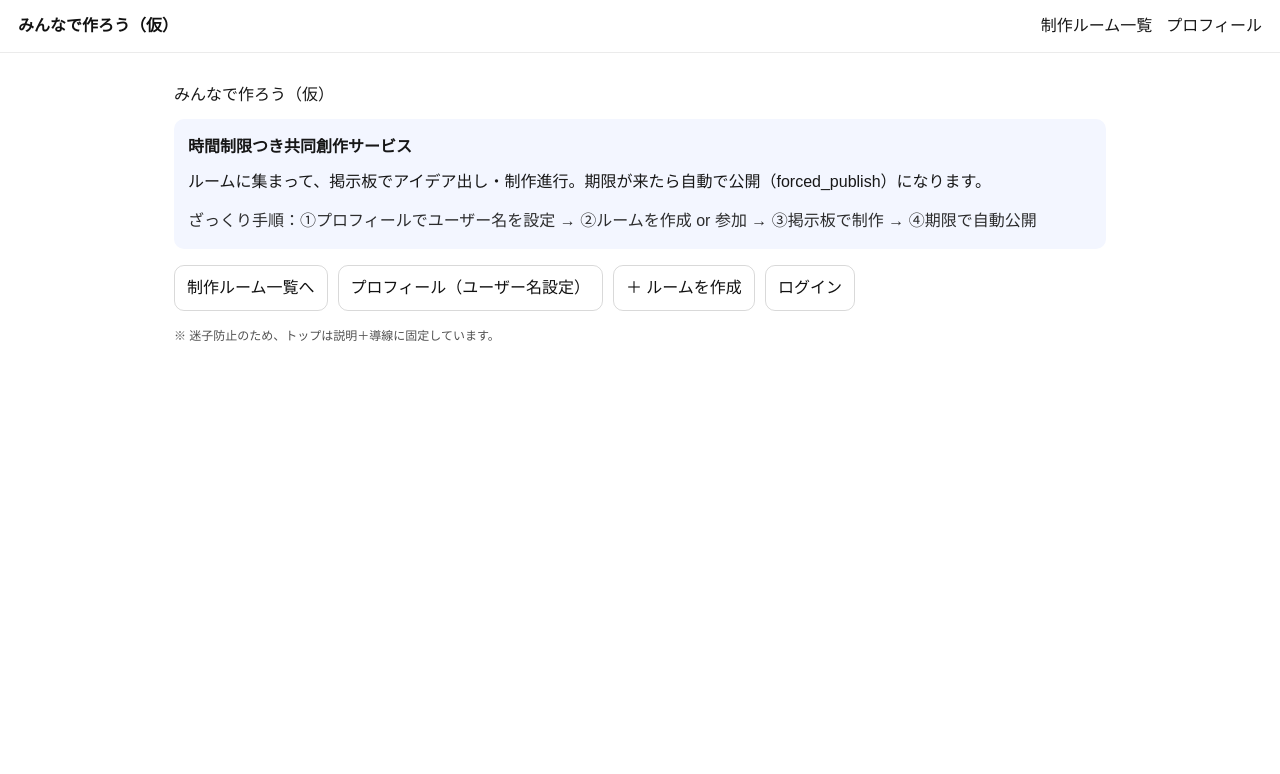
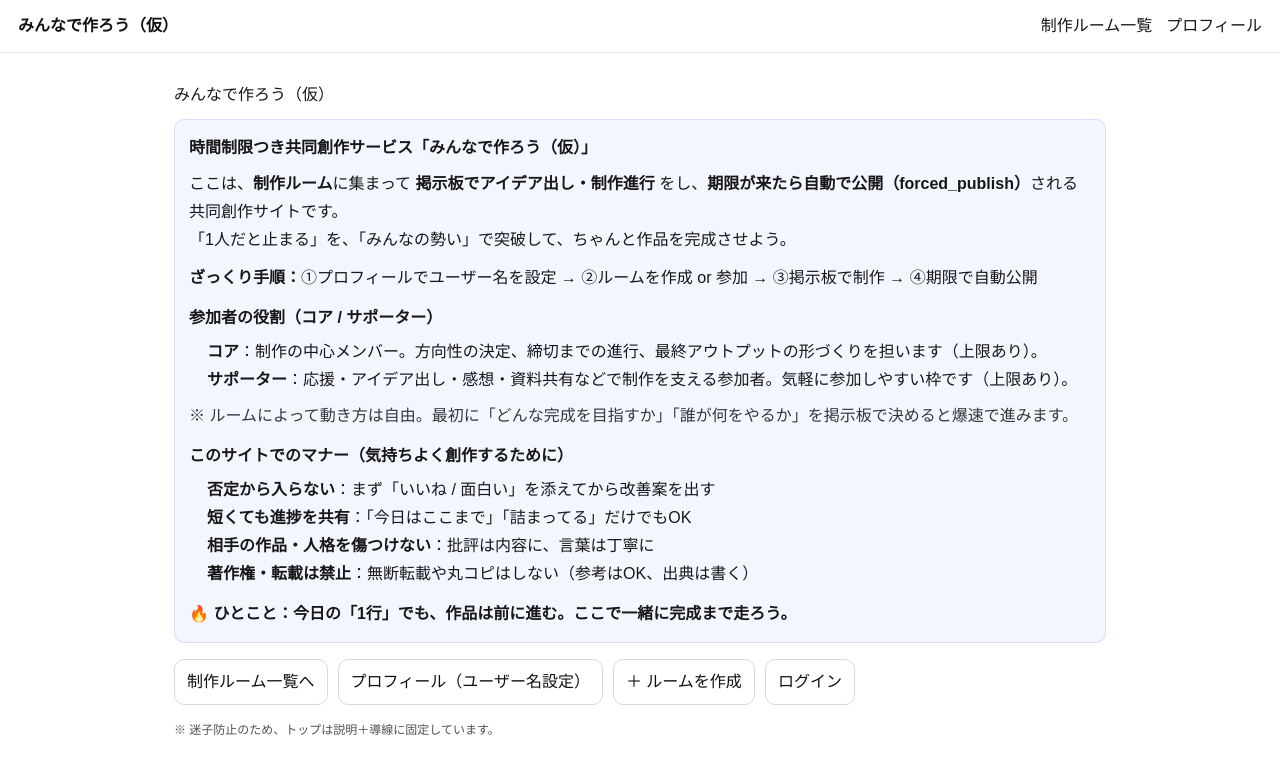
Before and after one commit to toki09141127-source/minnade-tsukuru, a Next.js app: page / in a window 1280 px wide. Shown: the top 774 px of the page. Built offline with nearby package versions, Linux system fonts and the light colour scheme.

Commit message:
restore full top description (roles & manners)

```diff
--- a/app/page.tsx
+++ b/app/page.tsx
@@ -6,21 +6,68 @@ export default function HomePage() {
     <div style={{ padding: 24, maxWidth: 980, margin: '0 auto' }}>
       <h1 style={{ marginTop: 6 }}>みんなで作ろう（仮）</h1>
 
+      {/* サイト説明（ここは固定：指示がない限り変更しない） */}
 <div
   style={{
     marginTop: 12,
     padding: 14,
-          background: '#f3f6ff',
+    background: 'rgba(243, 246, 255, 1)',
     borderRadius: 10,
-          lineHeight: 1.8,
+    lineHeight: 1.75,
+    border: '1px solid rgba(60, 90, 255, 0.15)',
   }}
 >
-        <p style={{ margin: 0, fontWeight: 700 }}>時間制限つき共同創作サービス</p>
-        <p style={{ margin: '6px 0 0 0' }}>
-          ルームに集まって、掲示板でアイデア出し・制作進行。期限が来たら自動で公開（forced_publish）になります。
+  <p style={{ margin: 0, fontWeight: 800, fontSize: 16 }}>
+    時間制限つき共同創作サービス「みんなで作ろう（仮）」
   </p>
-        <p style={{ margin: '10px 0 0 0', opacity: 0.9 }}>
-          ざっくり手順：①プロフィールでユーザー名を設定 → ②ルームを作成 or 参加 → ③掲示板で制作 → ④期限で自動公開
+
+  <p style={{ margin: '8px 0 0 0' }}>
+    ここは、<b>制作ルーム</b>に集まって <b>掲示板でアイデア出し・制作進行</b> をし、
+    <b>期限が来たら自動で公開（forced_publish）</b>される共同創作サイトです。
+    <br />
+    「1人だと止まる」を、「みんなの勢い」で突破して、ちゃんと作品を完成させよう。
+  </p>
+
+  <p style={{ margin: '10px 0 0 0' }}>
+    <b>ざっくり手順：</b>
+    ①プロフィールでユーザー名を設定 → ②ルームを作成 or 参加 → ③掲示板で制作 → ④期限で自動公開
+  </p>
+
+  <div style={{ marginTop: 12 }}>
+    <p style={{ margin: 0, fontWeight: 800 }}>参加者の役割（コア / サポーター）</p>
+    <ul style={{ margin: '6px 0 0 18px', padding: 0 }}>
+      <li>
+        <b>コア</b>：制作の中心メンバー。方向性の決定、締切までの進行、最終アウトプットの形づくりを担います（上限あり）。
+      </li>
+      <li>
+        <b>サポーター</b>：応援・アイデア出し・感想・資料共有などで制作を支える参加者。気軽に参加しやすい枠です（上限あり）。
+      </li>
+    </ul>
+    <p style={{ margin: '8px 0 0 0', opacity: 0.85 }}>
+      ※ ルームによって動き方は自由。最初に「どんな完成を目指すか」「誰が何をやるか」を掲示板で決めると爆速で進みます。
+    </p>
+  </div>
+
+  <div style={{ marginTop: 12 }}>
+    <p style={{ margin: 0, fontWeight: 800 }}>このサイトでのマナー（気持ちよく創作するために）</p>
+    <ul style={{ margin: '6px 0 0 18px', padding: 0 }}>
+      <li>
+        <b>否定から入らない</b>：まず「いいね / 面白い」を添えてから改善案を出す
+      </li>
+      <li>
+        <b>短くても進捗を共有</b>：「今日はここまで」「詰まってる」だけでもOK
+      </li>
+      <li>
+        <b>相手の作品・人格を傷つけない</b>：批評は内容に、言葉は丁寧に
+      </li>
+      <li>
+        <b>著作権・転載は禁止</b>：無断転載や丸コピはしない（参考はOK、出典は書く）
+      </li>
+    </ul>
+  </div>
+
+  <p style={{ margin: '12px 0 0 0', fontWeight: 800 }}>
+    🔥 ひとこと：今日の「1行」でも、作品は前に進む。ここで一緒に完成まで走ろう。
   </p>
 </div>
 
```
Lines whose indentation alone changed are shown as unchanged.
